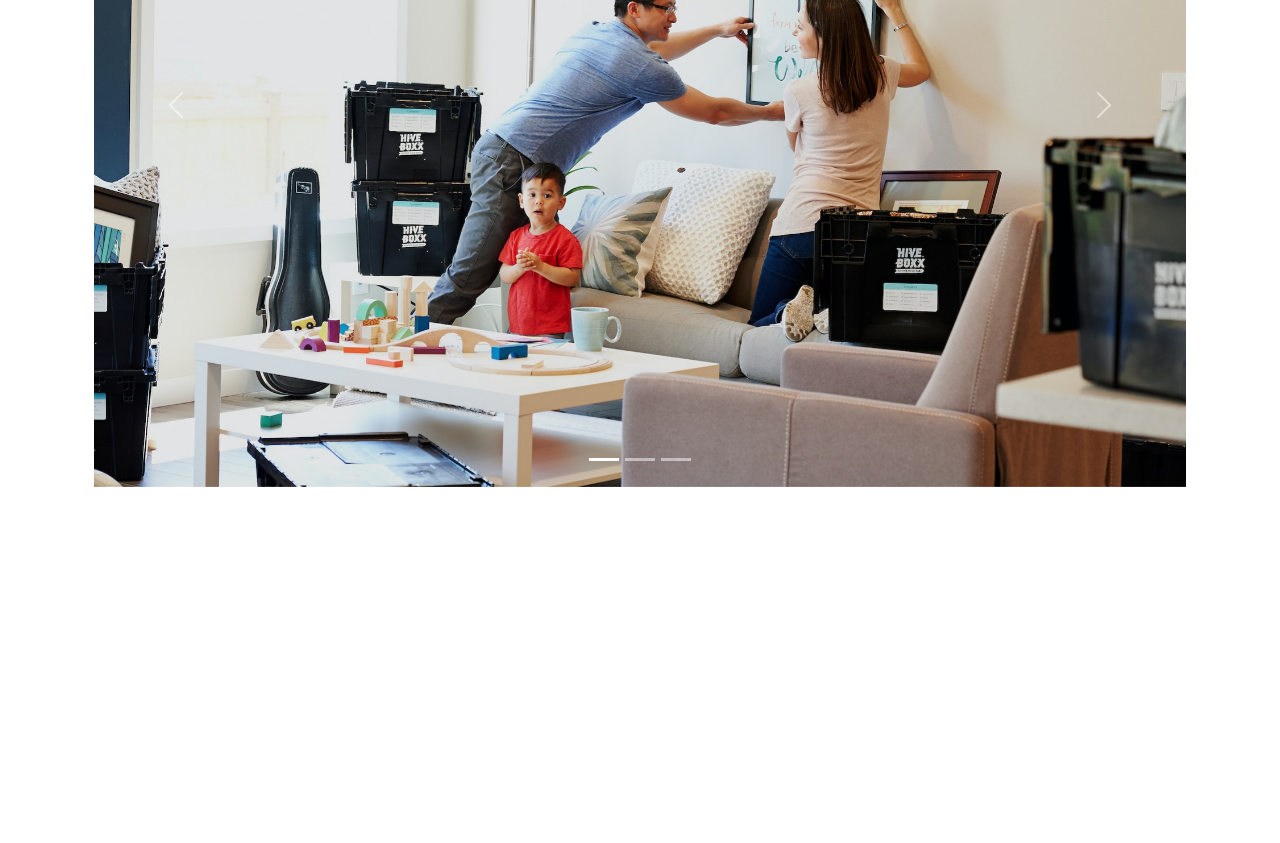
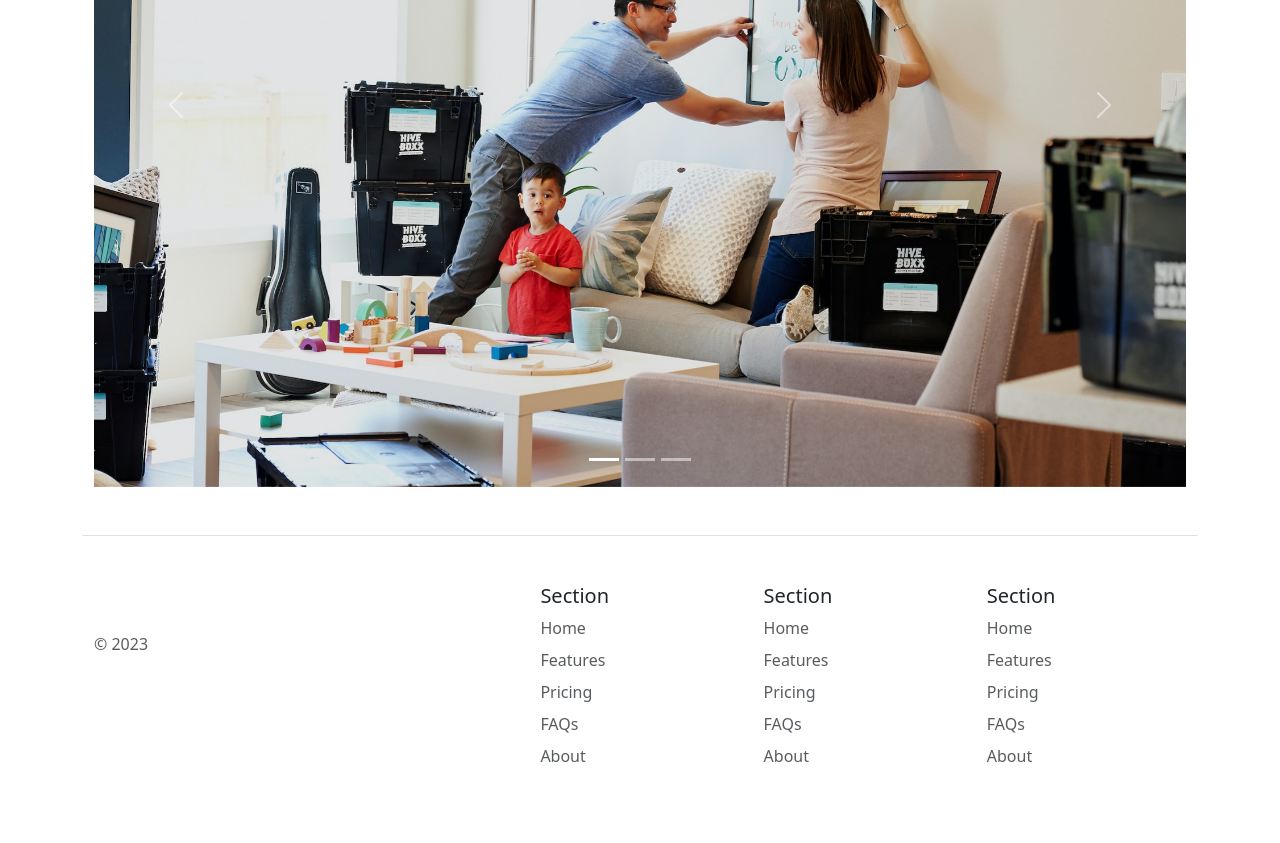
Before and after one commit to amrmabdelazeem/move-it-website, a plain HTML site: page index.html in a window 1280 px wide. Shown: the part 1645-2488 px from the top of the page. Before the commit the page ends 2180 px from the top, so only its background shows below. Drawn offline with nearby package versions, Linux system fonts and the light colour scheme.

Commit message:
Add Footer with snippets

```diff
--- a/index.html
+++ b/index.html
@@ -135,6 +135,52 @@
         <span class="visually-hidden">Next</span>
       </button>
     </div>
+
+    <footer class="row row-cols-1 row-cols-sm-2 row-cols-md-5 py-5 my-5 border-top">
+      <div class="col mb-3">
+        <a href="/" class="d-flex align-items-center mb-3 link-body-emphasis text-decoration-none">
+          <svg class="bi me-2" width="40" height="32"><use xlink:href="#bootstrap"></use></svg>
+        </a>
+        <p class="text-body-secondary">© 2023</p>
+      </div>
+
+      <div class="col mb-3">
+
+      </div>
+
+      <div class="col mb-3">
+        <h5>Section</h5>
+        <ul class="nav flex-column">
+          <li class="nav-item mb-2"><a href="#" class="nav-link p-0 text-body-secondary">Home</a></li>
+          <li class="nav-item mb-2"><a href="#" class="nav-link p-0 text-body-secondary">Features</a></li>
+          <li class="nav-item mb-2"><a href="#" class="nav-link p-0 text-body-secondary">Pricing</a></li>
+          <li class="nav-item mb-2"><a href="#" class="nav-link p-0 text-body-secondary">FAQs</a></li>
+          <li class="nav-item mb-2"><a href="#" class="nav-link p-0 text-body-secondary">About</a></li>
+        </ul>
+      </div>
+
+      <div class="col mb-3">
+        <h5>Section</h5>
+        <ul class="nav flex-column">
+          <li class="nav-item mb-2"><a href="#" class="nav-link p-0 text-body-secondary">Home</a></li>
+          <li class="nav-item mb-2"><a href="#" class="nav-link p-0 text-body-secondary">Features</a></li>
+          <li class="nav-item mb-2"><a href="#" class="nav-link p-0 text-body-secondary">Pricing</a></li>
+          <li class="nav-item mb-2"><a href="#" class="nav-link p-0 text-body-secondary">FAQs</a></li>
+          <li class="nav-item mb-2"><a href="#" class="nav-link p-0 text-body-secondary">About</a></li>
+        </ul>
+      </div>
+
+      <div class="col mb-3">
+        <h5>Section</h5>
+        <ul class="nav flex-column">
+          <li class="nav-item mb-2"><a href="#" class="nav-link p-0 text-body-secondary">Home</a></li>
+          <li class="nav-item mb-2"><a href="#" class="nav-link p-0 text-body-secondary">Features</a></li>
+          <li class="nav-item mb-2"><a href="#" class="nav-link p-0 text-body-secondary">Pricing</a></li>
+          <li class="nav-item mb-2"><a href="#" class="nav-link p-0 text-body-secondary">FAQs</a></li>
+          <li class="nav-item mb-2"><a href="#" class="nav-link p-0 text-body-secondary">About</a></li>
+        </ul>
+      </div>
+    </footer>
   </div>
 
   <script src="https://cdn.jsdelivr.net/npm/bootstrap@5.3.2/dist/js/bootstrap.bundle.min.js" integrity="sha384-C6RzsynM9kWDrMNeT87bh95OGNyZPhcTNXj1NW7RuBCsyN/o0jlpcV8Qyq46cDfL" crossorigin="anonymous"></script>
```
